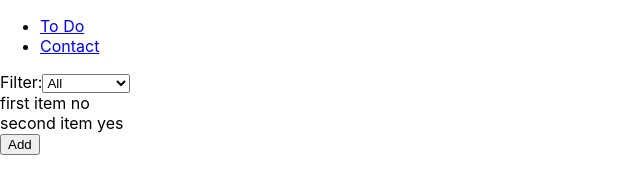
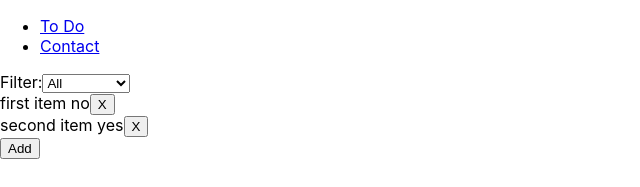
Before and after one commit to sp11037/project3, a React (Create React App) app: page / in a window 1280 px wide. Shown: the top 187 px of the page, without its empty margins (0-640 px from the left). Built offline with nearby package versions, Linux system fonts and the light colour scheme.

Commit message:
Implemented delete to do item feature.

```diff
--- a/src/ToDoItem.js
+++ b/src/ToDoItem.js
@@ -1,6 +1,8 @@
-const ToDoItem = ({description, completed}) => {
+const ToDoItem = ({id, description, completed, handleDelete}) => {
     return (
-        <div>{description} {completed}</div>
+        <div>{description} {completed}
+            <button className="deleteButton" onClick={() => handleDelete(id)}>X</button>
+        </div>
     );
 };
 
--- a/src/ToDoPage.js
+++ b/src/ToDoPage.js
@@ -6,8 +6,8 @@ import AddButton from './AddButton';
 const ToDoPage = () => {
     const [filter, setFilter] = useState('all');
     const [items, setItems] = useState([
-        {description: "first item", completed: "no"},
-        {description: "second item", completed: "yes"},
+        {id: 100, description: "first item", completed: "no"},
+        {id: 101, description: "second item", completed: "yes"},
     ]);
 
     const newItemRef = createRef();
@@ -17,17 +17,12 @@ const ToDoPage = () => {
         setFilter(e.target.value);
     };
 
-    // display to do items on screen
-    const itemList = items.map(item =>
-        <ToDoItem description={item.description} completed={item.completed} />
-    );
-
     // Modal Controls
     const displayAddModal = (status) => {
         const overlay = document.querySelector(".overlay");
         const modal = document.querySelector(".modal");
 
-        if (status == "open") {
+        if (status === "open") {
             overlay.style.display = "block";
             modal.style.display = "block";
         } else {
@@ -39,7 +34,7 @@ const ToDoPage = () => {
     window.onclick = (e) => {
         const overlay = document.querySelector(".overlay");
 
-        if(e.target == overlay) {
+        if(e.target === overlay) {
             displayAddModal("close");
         }
     };
@@ -49,15 +44,25 @@ const ToDoPage = () => {
         e.preventDefault();
 
         const newItemValue = newItemRef.current.value;
-        if (newItemValue == "") {
+        if (newItemValue === "") {
             return;
         }
 
-        const newList = [...items, {description: newItemValue, completed: "no"}];
+        const newList = [...items, {id: items[items.length - 1].id + 1, description: newItemValue, completed: "no"}];
         newItemRef.current.value = "";
         displayAddModal("close");
         setItems(newList);
     };
+
+    const handleDelete = (deleteId) => {
+        const newList = items.filter(item => item.id !== deleteId);
+        setItems(newList);
+    };
+
+    // display to do items on screen
+    const itemList = items.map(item =>
+        <ToDoItem id={item.id} description={item.description} completed={item.completed} handleDelete={handleDelete} />
+    );
 
     return (
         <>
```
